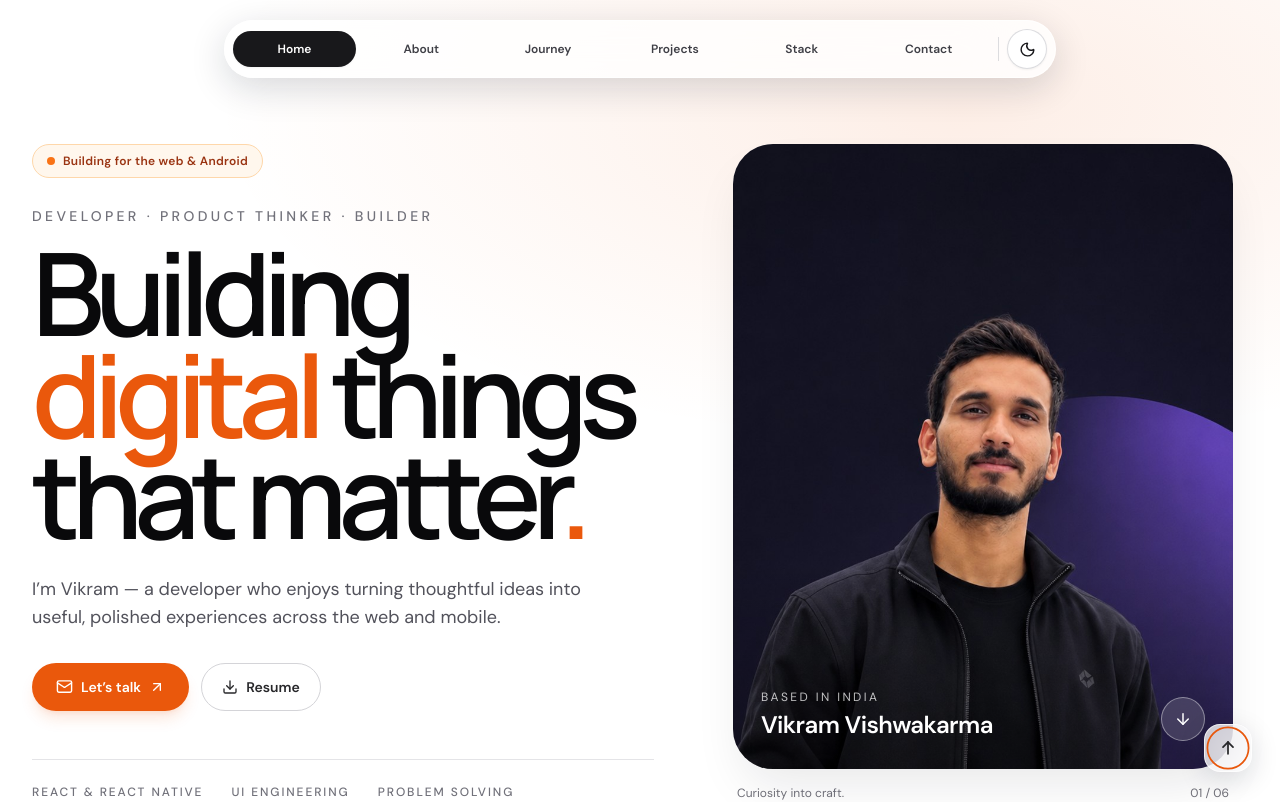
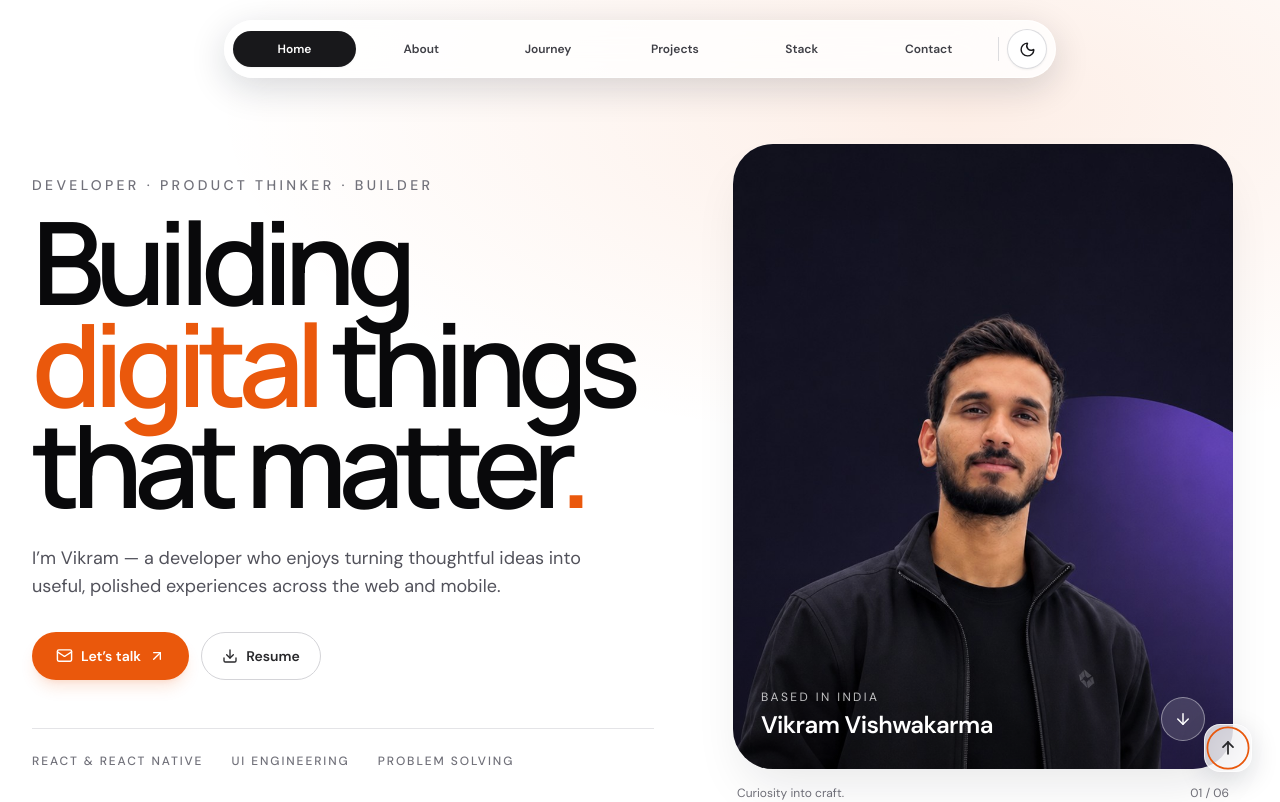
Before and after one commit to hustlewithvikram/vikram, a Next.js app: page / in a window 1280 px wide. Shown: the top 802 px of the page. Built offline with nearby package versions, Linux system fonts and the light colour scheme; what tailwind-clip-path would draw is missing.

Commit message:
Remove hero status label

```diff
--- a/app/components/sections/Hero.jsx
+++ b/app/components/sections/Hero.jsx
@@ -18,10 +18,6 @@ const Hero = () => {
       <div className="pointer-events-none absolute inset-x-0 top-0 -z-10 h-[34rem] bg-[radial-gradient(ellipse_at_75%_20%,rgba(234,88,12,0.10),transparent_55%)]" />
       <div className="mx-auto grid min-h-[min(760px,calc(100svh-7rem))] w-full max-w-7xl items-center gap-12 lg:grid-cols-[1.08fr_0.92fr] lg:gap-16">
         <motion.div initial={{ opacity: 0, y: 24 }} animate={{ opacity: 1, y: 0 }} transition={{ duration: 0.65, ease: "easeOut" }} className="order-2 min-w-0 lg:order-1">
-          <div className="mb-7 inline-flex items-center gap-2 rounded-full border border-orange-200 bg-orange-50 px-3.5 py-2 text-xs font-semibold tracking-wide text-orange-800 dark:border-orange-400/20 dark:bg-orange-400/10 dark:text-orange-300">
-            <span className="h-2 w-2 rounded-full bg-orange-500" />
-            Building for the web & Android
-          </div>
           <p className="mb-4 text-sm font-medium uppercase tracking-[0.24em] text-zinc-500 dark:text-zinc-400">Developer · Product thinker · Builder</p>
           <h1 className="max-w-4xl text-[clamp(3.5rem,9vw,7.6rem)] font-semibold leading-[0.88] tracking-[-0.075em] text-zinc-950 dark:text-white">
             Building
```
